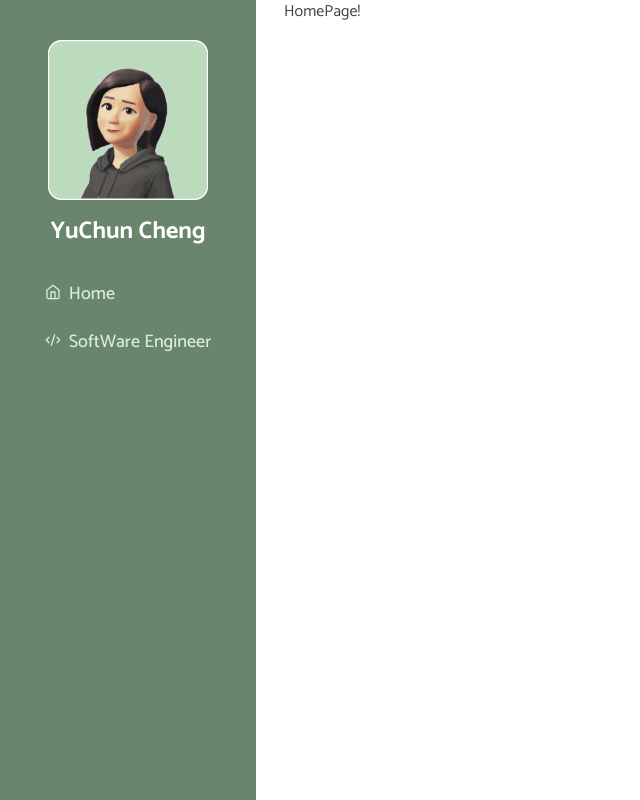
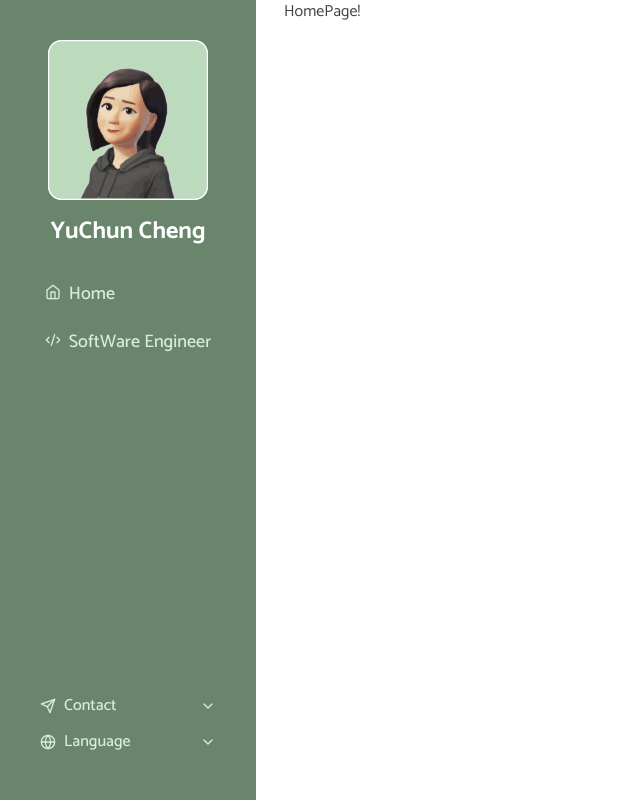
Before and after one commit to athenacheng15/yu-dashboard, a Next.js app: page / in a window 1280 px wide. Shown: the whole page, without its empty margins (0-640 px from the left). Built offline with nearby package versions, Linux system fonts and the light colour scheme.

Commit message:
feat : sidebar

```diff
--- a/app/(dashboard)/_components/channel.tsx
+++ b/app/(dashboard)/_components/channel.tsx
@@ -2,7 +2,6 @@
 
 import { Button } from '@/components/ui/button';
 import { Code2, Home } from 'lucide-react';
-import { cn } from '@/lib/utils';
 
 export const ChannelBtn = () => {
     const channelInfo = [
--- /dev/null
+++ b/app/(dashboard)/_components/info-area.tsx
@@ -0,0 +1,99 @@
+'use client';
+
+import { Send, Globe, Linkedin, Github, Mail } from 'lucide-react';
+
+import {
+    Accordion,
+    AccordionContent,
+    AccordionItem,
+    AccordionTrigger,
+} from '@/components/ui/accordion';
+import { Button } from '@/components/ui/button';
+
+export const InfoArea = () => {
+    const infoList = [
+        {
+            title: 'Contact',
+            icon: <Send className="w-4" />,
+            content: [
+                {
+                    title: 'Email',
+                    icon: <Mail className="w-4" />,
+                    onClick: (e: React.MouseEvent<HTMLElement>) => {
+                        // TODO:check function
+                        window.open('mailto:athenachengyc15@gmail.com');
+                        e.preventDefault();
+                    },
+                },
+                {
+                    title: 'Linkedin',
+                    icon: <Linkedin className="w-4" />,
+                    onClick: () => {
+                        window.open(
+                            'https://www.linkedin.com/in/yuchuncheng-athena/',
+                        );
+                    },
+                },
+                {
+                    title: 'Github',
+                    icon: <Github className="w-4" />,
+                    onClick: () => {
+                        window.open('https://github.com/athenacheng15');
+                    },
+                },
+            ],
+        },
+        {
+            title: 'Language',
+            icon: <Globe className="w-4" />,
+            content: [
+                {
+                    title: '繁體中文',
+                    icon: '',
+                    onClick: () => {},
+                },
+                {
+                    title: 'English',
+                    icon: '',
+                    onClick: () => {},
+                },
+                {
+                    title: '日本語',
+                    icon: '',
+                    onClick: () => {},
+                },
+            ],
+        },
+    ];
+    return (
+        <Accordion type="single" collapsible className="w-full">
+            {infoList.map(item => (
+                <AccordionItem
+                    key={item.title}
+                    value={item.title}
+                    className="border-none"
+                >
+                    <AccordionTrigger className="text-main-light-green h-9 no-underline hover:no-underline">
+                        <div className="flex items-center gap-x-2">
+                            {item.icon}
+                            {item.title}
+                        </div>
+                    </AccordionTrigger>
+                    <AccordionContent>
+                        {item.content.map(btn => (
+                            <Button
+                                key={btn.title}
+                                variant="main"
+                                className="ml-2 flex h-8 w-40 items-center justify-start gap-x-2 space-y-2 text-xs"
+                                onClick={btn.onClick}
+                            >
+                                {btn.icon}
+                                {btn.title}
+                            </Button>
+                        ))}
+                    </AccordionContent>
+                </AccordionItem>
+            ))}
+        </Accordion>
+    );
+};
--- a/app/(dashboard)/_components/sidebar.tsx
+++ b/app/(dashboard)/_components/sidebar.tsx
@@ -3,20 +3,28 @@
 import Image from 'next/image';
 
 import { ChannelBtn } from './channel';
+import { InfoArea } from './info-area';
 
 export const Sidebar = () => {
     return (
-        <div className="flex h-full w-full flex-col items-center bg-main-green px-4 py-10">
+        <div className="flex h-full w-full flex-col items-center justify-between bg-main-green px-4 py-10">
+            <div className="flex h-full w-full flex-col items-center">
                 <Image
                     src="/avatar-tw.svg"
                     alt="avatar-tw"
                     height={160}
                     width={160}
                 />
-            <p className="text-white mt-4 text-2xl font-bold">YuChun Cheng</p>
+                <p className="text-white mt-4 text-2xl font-bold">
+                    YuChun Cheng
+                </p>
                 <div className="mt-6">
                     <ChannelBtn />
                 </div>
             </div>
+            <div className="w-44">
+                <InfoArea />
+            </div>
+        </div>
     );
 };
```
Lines whose indentation alone changed are shown as unchanged.
